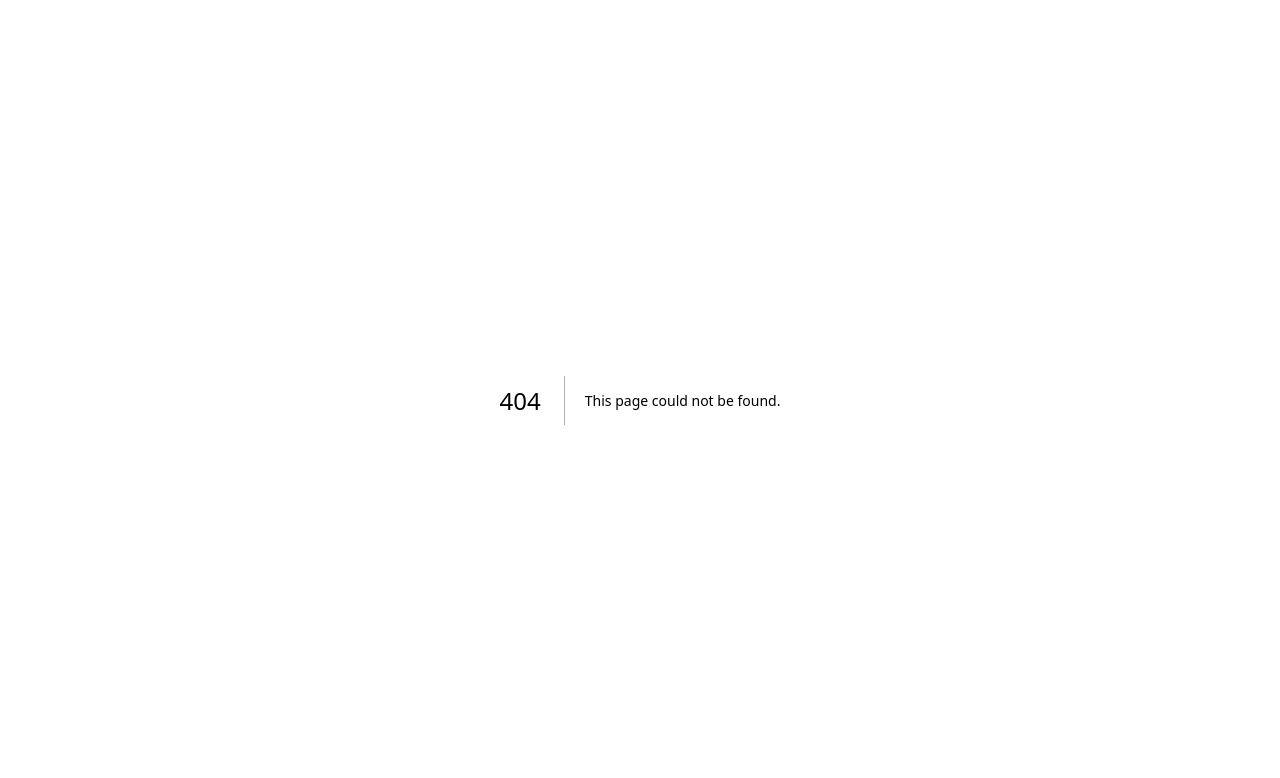
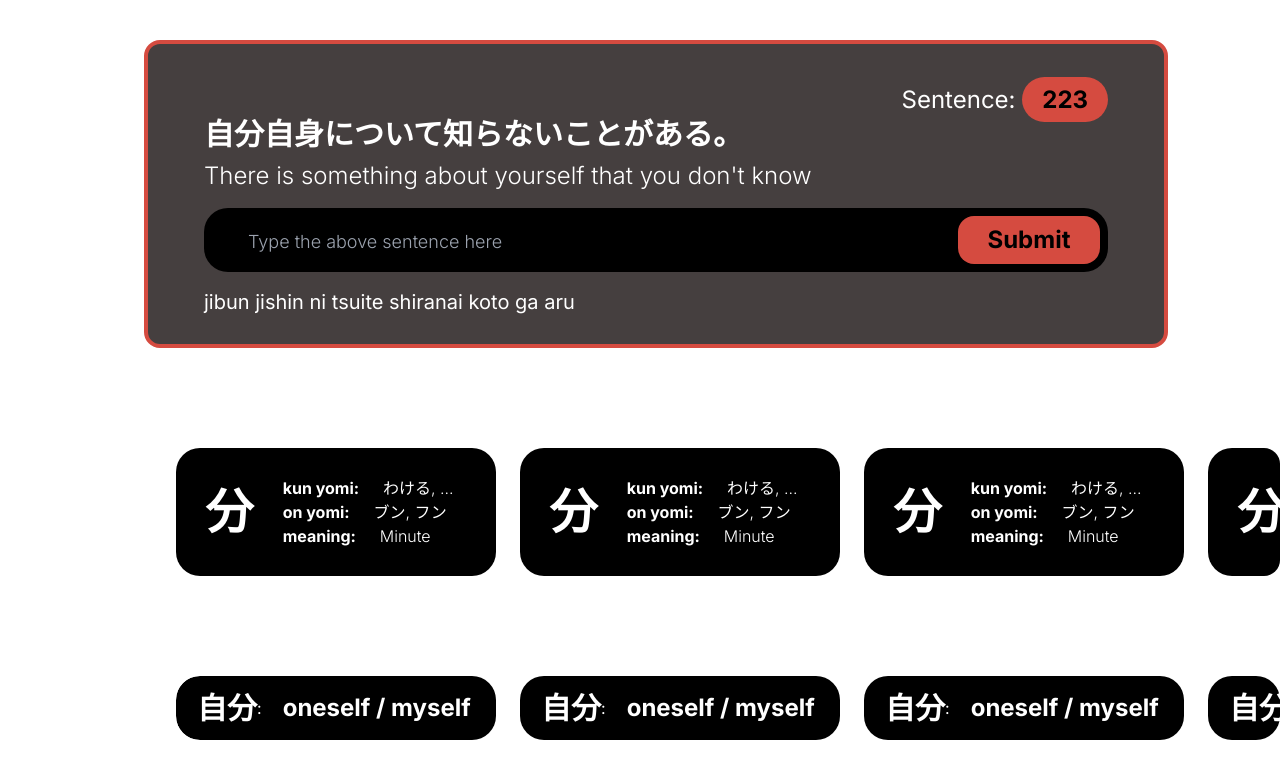
Before and after one commit to theUnrealSamurai/kanjikyoushi-frontend, a Next.js app in the folder type-kanji/: page /practice in a window 1280 px wide. Before the commit this address had no page. Shown: the top 778 px of the page. Built offline with nearby package versions, Linux system fonts and the light colour scheme.

Commit message:
Added: practice route added

```diff
--- /dev/null
+++ b/type-kanji/app/practice/page.js
@@ -0,0 +1,58 @@
+import React from "react";
+import Input from "../../components/Input";
+import KanjiCard from "../../components/KanjiCard";
+import WordCard from "../../components/WordCard";
+
+export default function Practice() {
+  return (
+    <section>
+      <div className="w-[80%] pt-10 pb-7 px-14  bg-[#453F3F] border-[#D54B40] text-white rounded-2xl border-4 ml-36 my-10 text-2xl ">
+        <div className="w-full  flex justify-end ">
+          <p>
+            Sentence:{" "}
+            <span className="bg-[#D54B40] text-black p-2 px-5 rounded-full font-bold">
+              223
+            </span>
+          </p>
+        </div>
+        <div className=" mb-4 ">
+          <p className="text-3xl font-black ">
+            自分自身について知らないことがある。
+          </p>
+          <p className="font-light mt-2">
+            There is something about yourself that you don't know
+          </p>
+        </div>
+        <div className="mb-4">
+          <Input />
+        </div>
+        <div>
+          <p className="text-xl font-normal">
+            jibun jishin ni tsuite shiranai koto ga aru
+          </p>
+        </div>
+      </div>
+      <div className="ml-20 mb-10">
+        <h1 className="text-4xl font-semibold text-white">Kanji</h1>
+        <div className="flex gap-6 overflow-x-scroll none-scroll rounded-2xl mt-5 ml-24 relative ">
+          <KanjiCard />
+          <KanjiCard />
+          <KanjiCard />
+          <KanjiCard />
+          <KanjiCard />
+          <KanjiCard />
+        </div>
+      </div>
+      <div className="ml-20 ">
+        <h1 className="text-4xl font-semibold text-white">Words</h1>
+        <div className="flex gap-6 overflow-x-scroll none-scroll rounded-3xl mt-5 ml-24 relative ">
+          <WordCard />
+          <WordCard />
+          <WordCard />
+          <WordCard />
+          <WordCard />
+        </div>
+      </div>
+    </section>
+  );
+}
```
